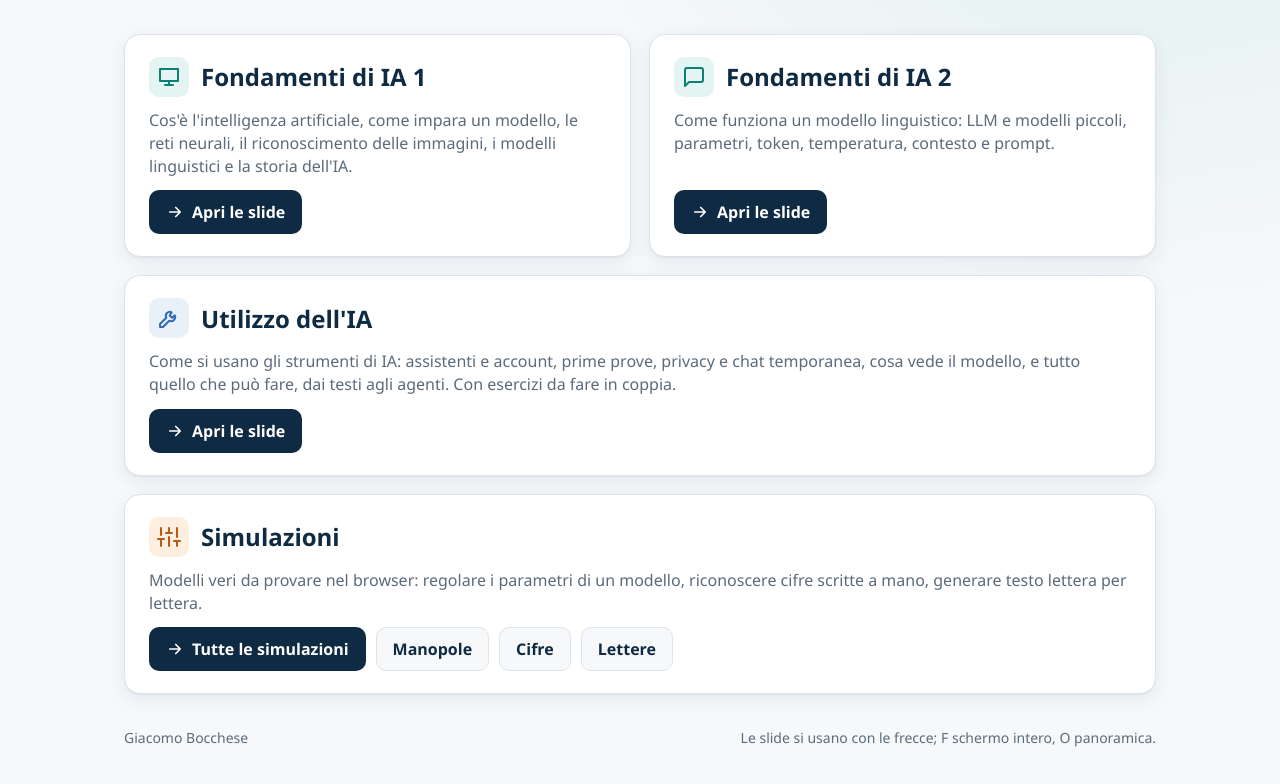
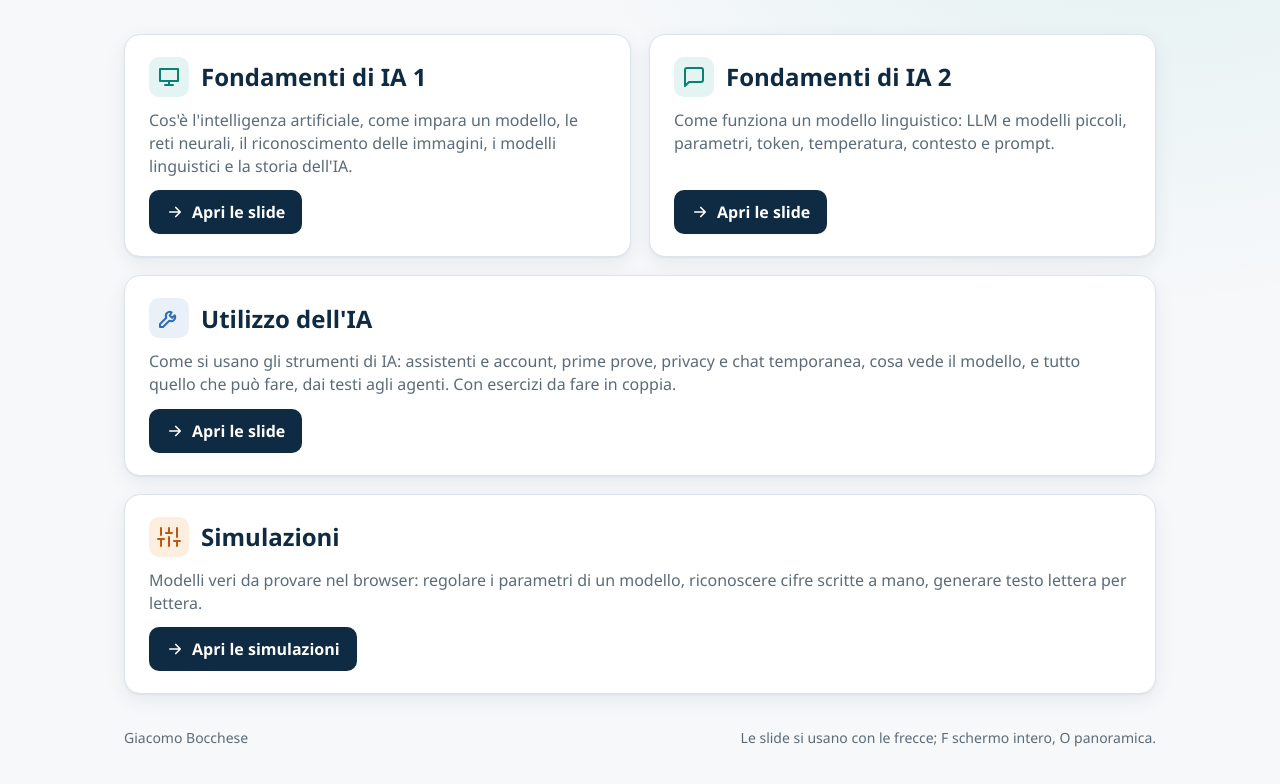
Before and after one commit to BoccheseGiacomo/corso-ai-2026, a plain HTML site: page index.html in a window 1280 px wide. Shown: the part 336-1120 px from the top of the page. Drawn offline with Linux system fonts and the light colour scheme.

Commit message:
Landing: tolti i link diretti alle singole simulazioni
Resta solo il pulsante "Apri le simulazioni", che porta alla pagina con le tre simulazioni.

Co-Authored-By: Claude Opus 5.5 <noreply@anthropic.com>

```diff
--- a/index.html
+++ b/index.html
@@ -101,10 +101,7 @@
       <h2><svg class="ic" viewBox="0 0 24 24"><path d="M4 21v-7 M4 10V3 M12 21v-9 M12 8V3 M20 21v-5 M20 12V3 M1 14h6 M9 8h6 M17 16h6"/></svg>Simulazioni</h2>
       <p>Modelli veri da provare nel browser: regolare i parametri di un modello, riconoscere cifre scritte a mano, generare testo lettera per lettera.</p>
       <div class="btns">
-        <a class="btn btn-main" href="simulazioni/"><svg viewBox="0 0 24 24"><path d="M5 12h14 M13 6l6 6-6 6"/></svg>Tutte le simulazioni</a>
-        <a class="btn btn-soft" href="simulazioni/manopole/">Manopole</a>
-        <a class="btn btn-soft" href="simulazioni/cifre/">Cifre</a>
-        <a class="btn btn-soft" href="simulazioni/lettere/">Lettere</a>
+        <a class="btn btn-main" href="simulazioni/"><svg viewBox="0 0 24 24"><path d="M5 12h14 M13 6l6 6-6 6"/></svg>Apri le simulazioni</a>
       </div>
     </section>
   </div>
```
